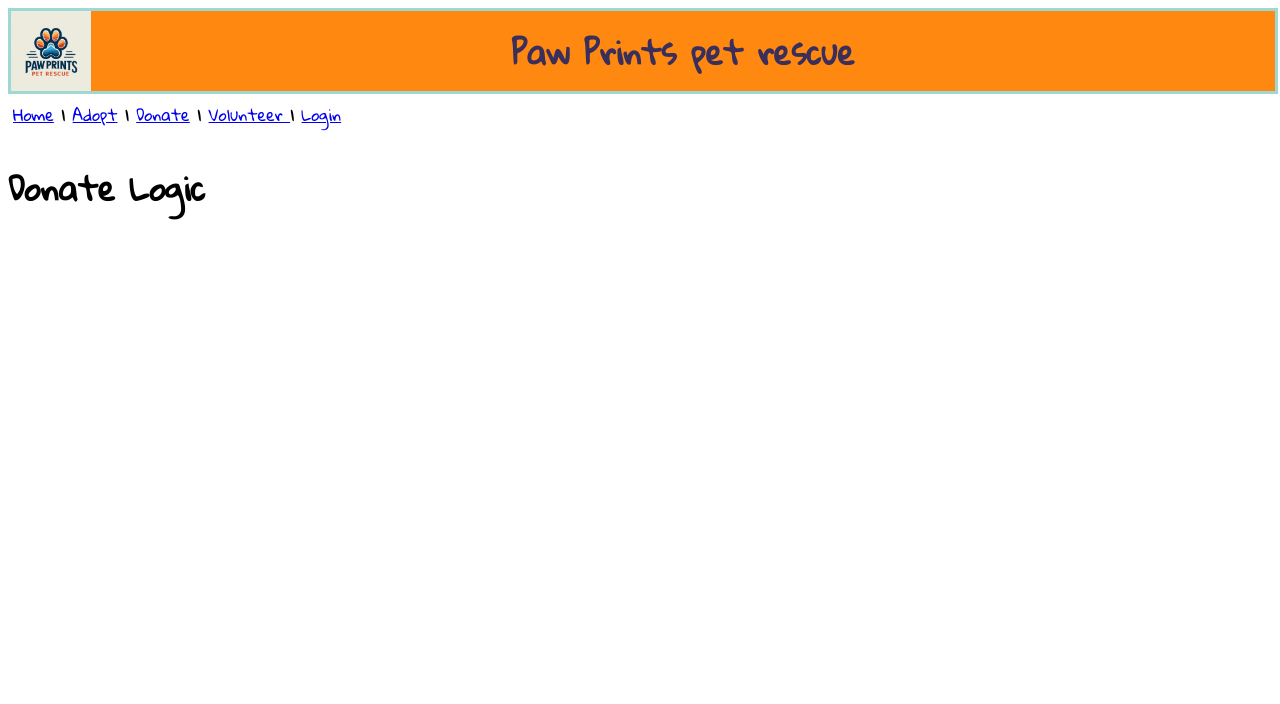
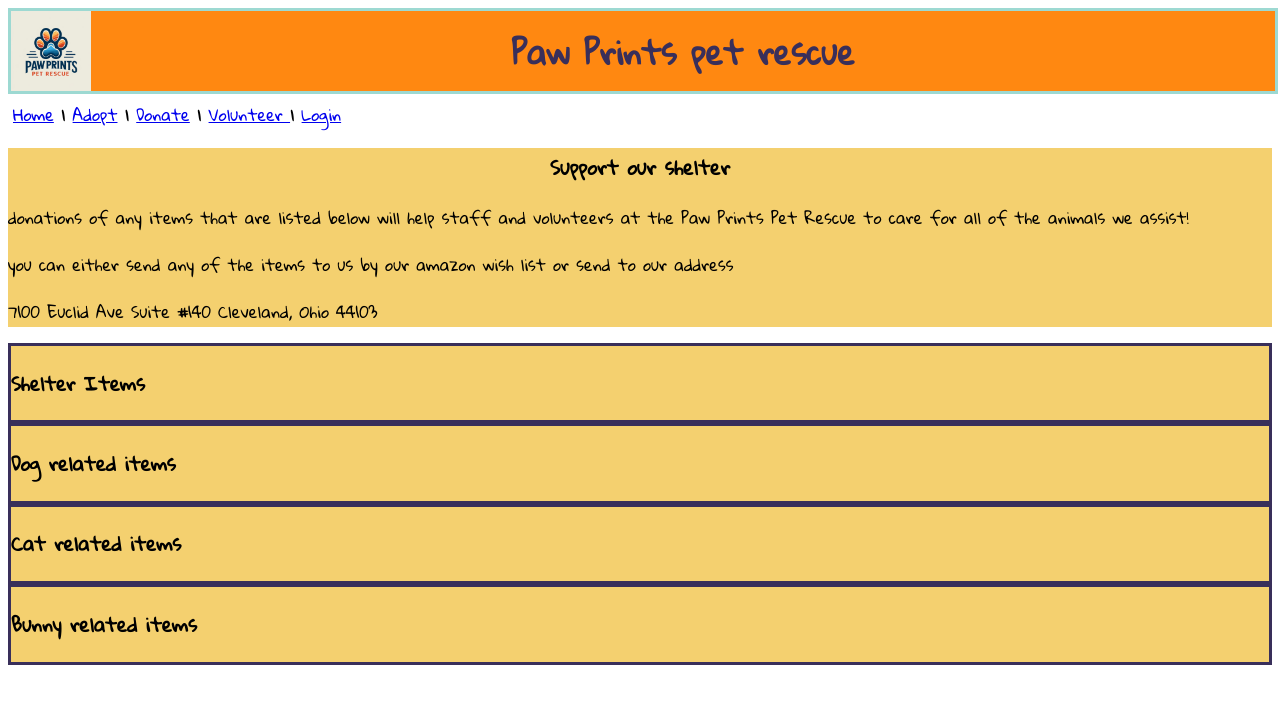
Before and after one commit to mp091689/paw-prints-pet-rescue, a Vue app in the folder vue/: page /donate in a window 1280 px wide. Shown: the top 704 px of the page. Built offline with nearby package versions, Linux system fonts and the light colour scheme.

Commit message:
fixed some spacing issues but created more problems (Fixed soon)

```diff
--- a/vue/src/components/PetCard.vue
+++ b/vue/src/components/PetCard.vue
@@ -40,9 +40,6 @@ export default {
 .pet-card {
   display: flexbox;
  border: solid #392F5A 3px;
-  /* display: grid;
-  grid-template-columns: auto auto auto ; */
-  /* flex-wrap: wrap; */
   justify-content: space-between;
   padding-left: 2px;
   color: #392F5A ;
@@ -54,9 +51,6 @@ export default {
 
 }
 
- /* .pet-card .img img {
-   width: 200px;
-}  */
 
 .pet-card .info {
   display: grid;
--- a/vue/src/views/HomeView.vue
+++ b/vue/src/views/HomeView.vue
@@ -5,9 +5,14 @@
         <p class="about-desc"> Lorem ipsum dolor sit amet, consectetur adipiscing elit. Praesent eu sapien non enim imperdiet vulputate. In rhoncus, purus ac sodales porta, erat felis posuere mi, at ullamcorper lorem libero id urna. Morbi hendrerit quam vitae neque luctus tincidunt. Pellentesque habitant morbi tristique senectus et netus et malesuada fames ac turpis egestas. Nullam dignissim elit ac dolor luctus, sit amet fermentum sem varius. Integer luctus, est ut eleifend tempus, dui libero rhoncus odio, pharetra ultricies tellus velit sit amet magna. Vestibulum non nulla et purus blandit laoreet eget in diam. Praesent vitae quam non eros ullamcorper bibendum. Praesent ullamcorper, tellus sed cursus faucibus, est arcu auctor massa, dictum cursus quam sapien iaculis enim. </p>
     </div>
             <!-- This will toss a title and description on the home page letting the user see the pets that have already been adopted -->
-        <h2 class="adopted-pet"> Adopted Pets</h2>
-        <p class="adopted-pet"> Lorem ipsum dolor sit amet, consectetur adipiscing elit. Praesent eu sapien non enim imperdiet vulputate. In rhoncus, purus ac sodales porta, erat felis posuere mi, at ullamcorper lorem libero id urna. Morbi hendrerit quam vitae neque luctus tincidunt.</p>
-        <pets-list :is-adopted="true"/>
+            <div class="adopted-pet">
+        <h2 id="pet-title"> success stories</h2>
+        <p class="adopted-desc"> Lorem ipsum dolor sit amet, consectetur adipiscing elit. Praesent eu sapien non enim imperdiet vulputate. In rhoncus, purus ac sodales porta, erat felis posuere mi, at ullamcorper lorem libero id urna. Morbi hendrerit quam vitae neque luctus tincidunt.</p>
+
+    </div>
+    <div class="pet-box">
+    <pets-list :is-adopted="true"/>
+</div>
 </template>
 
 <script>
@@ -20,27 +25,34 @@ export default {
 <style>
 .About-us{
     border: solid #392F5a 3px;
-    /* margin: auto; */
     background-color: #9DD9D2;
     padding: 10px;
     margin-bottom: 5px;
-    font-family: ;
 }
 #Who-title{
     display: flex;
     justify-content: left;
 }
+
+#pet-title{
+    display: flex;
+    justify-content: left;
+
+}
 .adopted-pet{
-    display: flex;
-    justify-content:center;
+    border: solid #392F5a 3px;
+    background-color: #9DD9D2;
+    padding: 10px;
+    margin-bottom: 5px;
     background-color: #FF8811;
-    border: solid #392F5a 3px;
-    margin: auto;
     padding: 5px;
-    margin-bottom: 5px;
-    color: #392F5A;
+
+}
+.pet-box{
+    border:groove #392F5a 3px;
 }
 
 
 
+
 </style>
--- a/vue/src/views/pet/DonateView.vue
+++ b/vue/src/views/pet/DonateView.vue
@@ -1,7 +1,63 @@
 <template>
-    <h1> Donate Logic</h1>
+    <!-- <h1> Donate Logic here</h1> -->
+    <div class="donate">
+        <h1 id="donate-title"> Support our shelter</h1>
+        <p id="donate-desc"> donations of any items that are listed below will help staff and volunteers at the Paw Prints Pet Rescue to care for all of the animals we assist!</p>
+        <p> you can either send any of the items to us by our amazon wish list or send to our address
+        </p>
+        <p> 7100 Euclid Ave Suite #140
+            Cleveland, Ohio 44103
+        </p>
+    </div>
+    <!-- These are 4 different item lists of things that people can donate to our shelter   -->
+
+    <!-- Shelter items -->
+    <div class="shelter-item-list">
+    <h3 id="shelter-item-title">Shelter Items</h3>
+</div>
+    <!-- Items for Dogs -->
+    <div class="dog-item-list">
+    <h3 id="dog-item-title">Dog related items</h3>
+</div>
+<!-- Items for Cats -->
+<div class="cat-item-list">
+    <h3 id="cat-item-title"> Cat related items</h3>
+</div>
+<!-- Items for Rabbits -->
+<div class="bunny-item-list">
+    <h3 id="bunny-item-title"> Bunny related items</h3>
+
+</div>
+<h3> </h3>
+
 </template>
 
 <style>
+.donate{
+    background-color: #F4D06F;
+}
+#donate-title{
+    display: flex;
+    font-size: larger;
+    justify-content: center;
+}
+.shelter-item-list{
+    background-color: #F4D06F;
+    border: solid #392F5A 3px ;
+    margin: auto;
+}.dog-item-list{
+    background-color: #F4D06F;
+    border: solid #392F5A 3px ;
+    margin: auto;
+}
+.cat-item-list{
+    background-color: #F4D06F;
+    border: solid #392F5A 3px ;
+}
+.bunny-item-list{
+    background-color: #F4D06F;
+    border: solid #392F5A 3px ;
+}
+
 
 </style>
```
